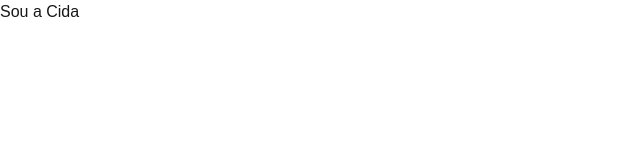
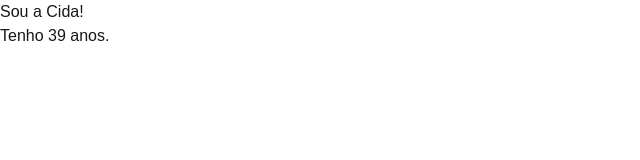
Before and after one commit to cidaluna/react-lab, a Next.js app: page /nivel-0 in a window 1280 px wide. Shown: the top 160 px of the page, without its empty margins (0-640 px from the left). Built offline with nearby package versions, Linux system fonts and the light colour scheme.

Commit message:
feat: add client name by props up

```diff
--- a/app/nivel-0/page.tsx
+++ b/app/nivel-0/page.tsx
@@ -8,7 +8,7 @@ import {ClientName} from '@/components/ClientName';
 
 const Page = () => (
   <div>
-    <ClientName name={'Cida'} />
+    <ClientName name={'Cida'} age={39} />
   </div>
 );
 
--- a/components/ClientName.tsx
+++ b/components/ClientName.tsx
@@ -1,5 +1,10 @@
 import { FC } from "react"
 
-export const ClientName: FC<{ name: string }> = (props) => {
-  return props.name === 'Cida' && <p>Sou a Cida</p>;
+export const ClientName: FC<{ name: string, age:number }> = (props) => {
+  return (
+    <>
+      <p>Sou a {props.name}!</p>
+      <p>Tenho {props.age} anos.</p>
+    </>
+  );
 }
```
